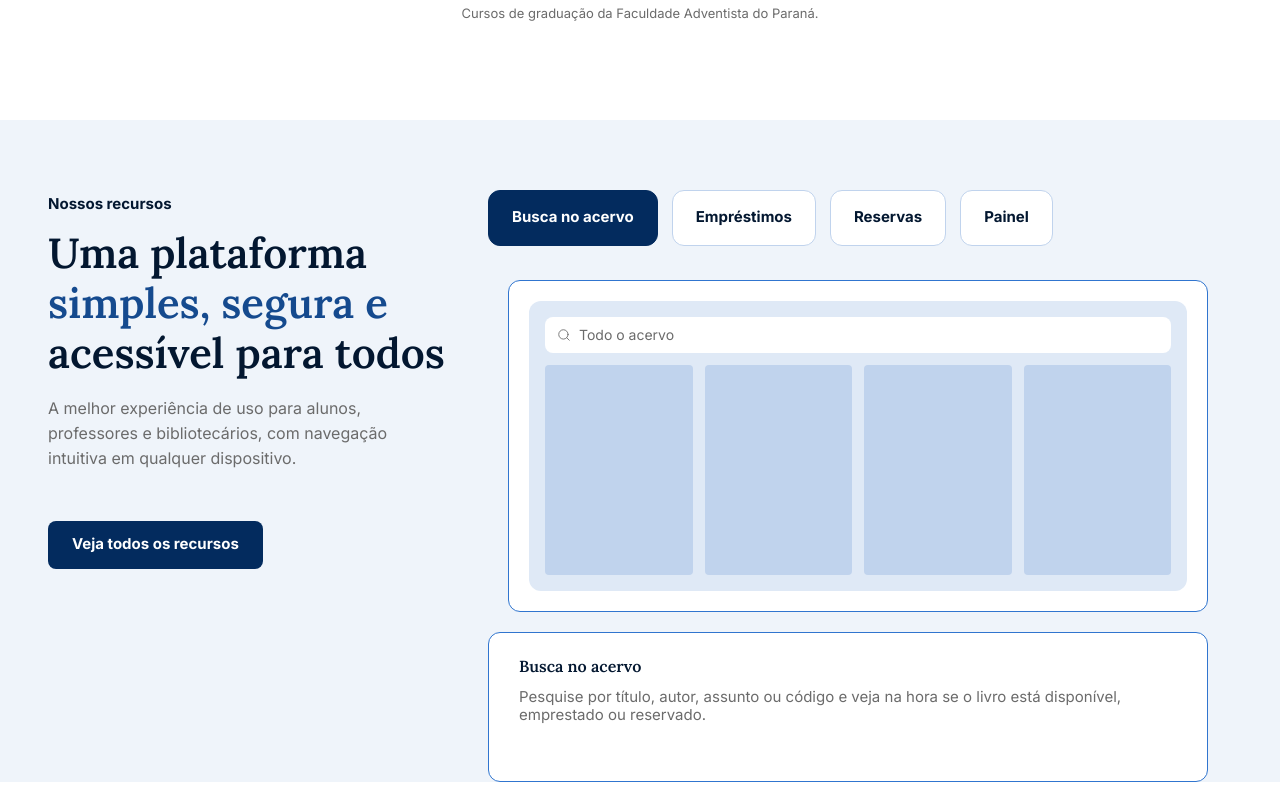
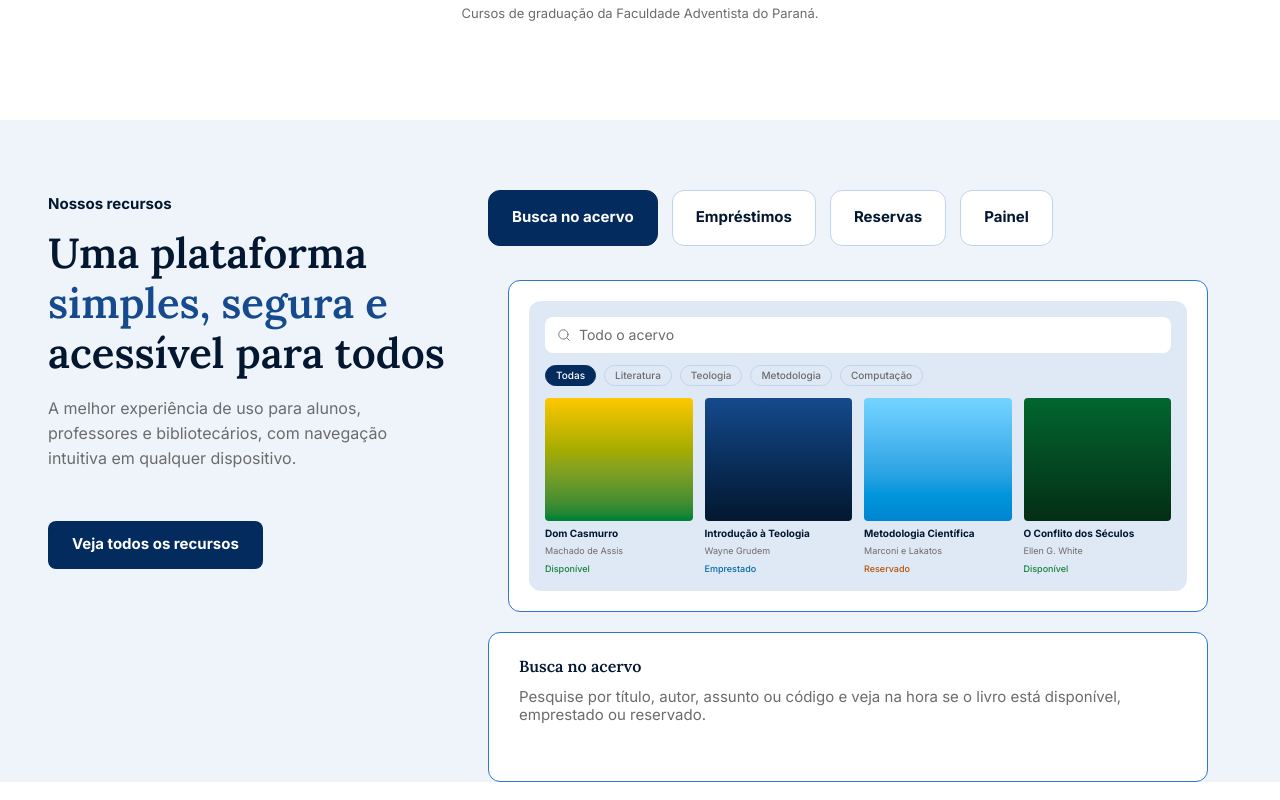
Before and after one commit to dutrathiagodev/fap-books, a Next.js app: page / in a window 1280 px wide. Shown: the part 2520-3320 px from the top of the page. Built offline with nearby package versions, Linux system fonts and the light colour scheme.

Commit message:
fix: quadro de recursos da landing mostra o acervo de exemplo (capas, filtros e situação) e não estoura a largura no celular

```diff
--- a/src/components/landing/LandingResources.tsx
+++ b/src/components/landing/LandingResources.tsx
@@ -4,6 +4,14 @@ import { useState } from "react";
 import { Search } from "lucide-react";
 import { RESOURCE_TABS } from "@/content/landing";
 import { BUTTON_PRIMARY, CONTAINER } from "./styles";
+
+// Miniatura do acervo mostrada no quadro (Figma 0195/0198: quatro capas com título, autor e situação).
+const MOCK_BOOKS = [
+  { title: "Dom Casmurro", author: "Machado de Assis", status: "Disponível", cover: "bg-gradient-to-b from-yellow-400 to-green-700", statusColor: "text-success-700 dark:text-green-300" },
+  { title: "Introdução à Teologia", author: "Wayne Grudem", status: "Emprestado", cover: "bg-gradient-to-b from-navy-700 to-navy-950", statusColor: "text-info-700 dark:text-sky-300" },
+  { title: "Metodologia Científica", author: "Marconi e Lakatos", status: "Reservado", cover: "bg-gradient-to-b from-sky-300 to-sky-600", statusColor: "text-warning-700 dark:text-amber-300" },
+  { title: "O Conflito dos Séculos", author: "Ellen G. White", status: "Disponível", cover: "bg-gradient-to-b from-green-800 to-green-950", statusColor: "text-success-700 dark:text-green-300" },
+];
 
 // Seção "Recursos" (Figma, card 0195: faixa #eff4fa de 640 px, abas de 56 px, quadro de 700×330 e cartão de 720×150).
 // Client component só por causa das abas.
@@ -31,7 +39,7 @@ export function LandingResources() {
             </a>
           </div>
 
-          <div className="flex max-w-[720px] flex-col lg:pt-[70px]">
+          <div className="flex min-w-0 max-w-[720px] flex-col lg:pt-[70px]">
             <div role="tablist" aria-label="Recursos do FAP Books" className="flex flex-wrap gap-[14px]">
               {RESOURCE_TABS.map((t) => (
                 <button
@@ -52,14 +60,31 @@ export function LandingResources() {
             </div>
 
             <div aria-hidden className="ml-5 mt-[34px] max-w-[700px] rounded-xl border border-link bg-surface p-5">
-              <div className="flex h-[290px] flex-col gap-3 rounded-lg bg-selected p-4">
+              <div className="flex h-[290px] flex-col gap-3 overflow-hidden rounded-lg bg-selected p-4">
                 <span className="flex items-center gap-2 rounded-md bg-surface px-3 py-2 text-sm text-ink-muted">
                   <Search size={14} strokeWidth={1.5} />
                   Todo o acervo
                 </span>
+                <span className="flex gap-2 overflow-hidden">
+                  {["Todas", "Literatura", "Teologia", "Metodologia", "Computação"].map((chip, i) => (
+                    <span
+                      key={chip}
+                      className={`shrink-0 whitespace-nowrap rounded-full border px-2.5 py-0.5 text-[10px] font-medium ${
+                        i === 0 ? "border-brand bg-brand text-on-brand" : "border-line text-ink-muted"
+                      }`}
+                    >
+                      {chip}
+                    </span>
+                  ))}
+                </span>
                 <span className="grid flex-1 grid-cols-4 gap-3">
-                  {[0, 1, 2, 3].map((i) => (
-                    <span key={i} className="rounded-sm bg-navy-200" />
+                  {MOCK_BOOKS.map((book) => (
+                    <span key={book.title} className="flex min-h-0 flex-col gap-1.5">
+                      <span className={`min-h-0 flex-1 rounded-sm ${book.cover}`} />
+                      <span className="truncate text-[10px] font-bold leading-3 text-ink">{book.title}</span>
+                      <span className="truncate text-[9px] leading-3 text-ink-muted">{book.author}</span>
+                      <span className={`text-[9px] font-medium leading-3 ${book.statusColor}`}>{book.status}</span>
+                    </span>
                   ))}
                 </span>
               </div>
```
